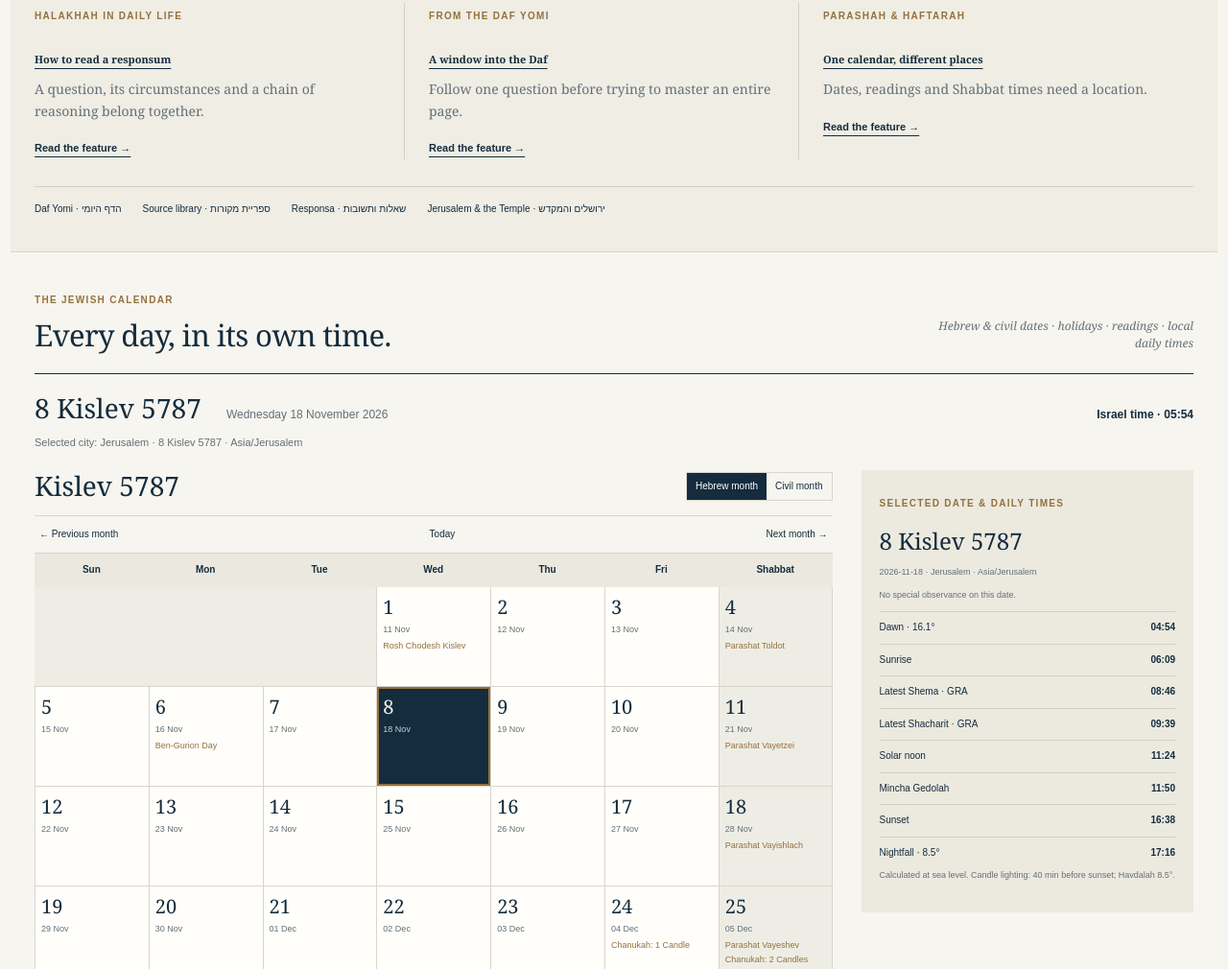
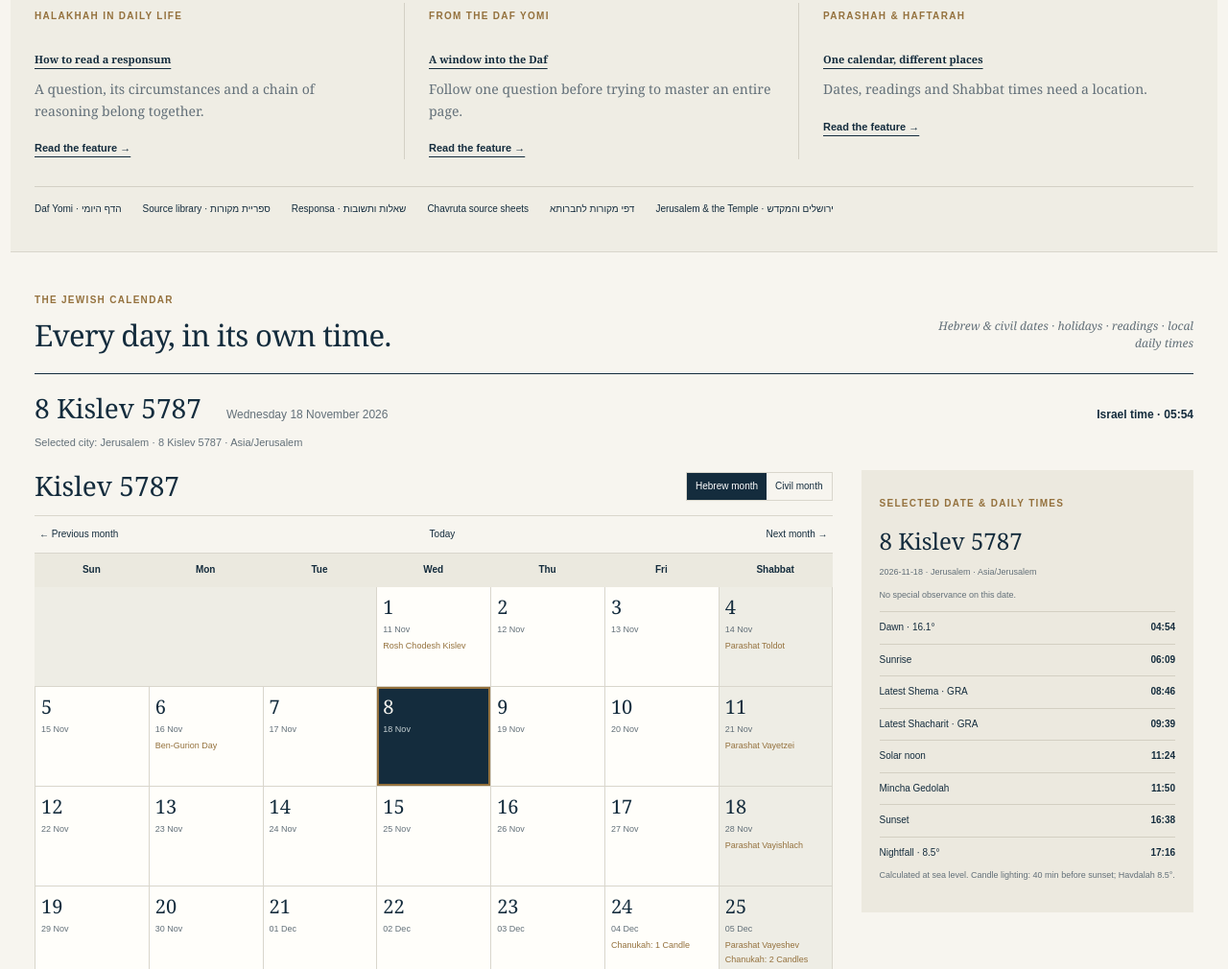
Before and after one commit to Moriahise/Moriah, a website: page web/index.html in a window 1280 px wide. Shown: the part 3459-4469 px from the top of the page at 96% size. Drawn offline with Linux system fonts and the light colour scheme; files that its build step writes are made by us from their sources; files whose address does not match are found by name.

Commit message:
Link both language editions of the chavruta sheets in the Beit Midrash

```diff
--- a/web/index.html
+++ b/web/index.html
@@ -29,7 +29,7 @@
 
 <section class="search-panel" id="search-panel" hidden><label for="search-input" data-i18n="searchLabel">Search headlines and the MORIAH library</label><div class="search-row"><input type="search" id="search-input" placeholder="Jerusalem, Torah, culture…" autocomplete="off"><button id="search-clear" class="outline-button" data-i18n="clear">Clear</button></div><p class="small" data-i18n="searchHint">Search uses displayed headlines and original-language titles. Hebrew vowel marks are ignored.</p></section>
 <section id="desk" class="content-section"><div class="section-heading"><div><span class="eyebrow gold" data-i18n="sourceDesk">THE SOURCE DESK</span><h2 data-i18n="newsHeading">Israel, the Jewish world & beyond</h2></div><span class="section-note" data-i18n="attribution">Dated reports. Named sources. A path to the original.</span></div><div class="filters"><label><span data-i18n="section">Section</span><select id="section-filter"></select></label><label><span data-i18n="source">Source</span><select id="source-filter"></select></label><label><span data-i18n="originalLanguage">Original language</span><select id="language-filter"><option value="all">All / הכול</option><option value="en">English</option><option value="he">עברית</option><option value="ar">العربية</option><option value="ru">Русский</option></select></label><span id="result-count" class="result-count" role="status"></span></div><p class="desk-note" data-i18n="deskNote">Automatically compiled from publisher feeds. Machine translations are labelled; the original headline is always available. Claims remain attributed to the linked publisher.</p><div id="news-grid" class="news-grid"></div><div class="load-row"><button id="load-more" class="outline-button" data-i18n="loadMore">More headlines</button></div></section>
-<section id="learning" class="content-section learning-section"><div class="section-heading"><div><span class="eyebrow gold" data-i18n="beitMidrash">THE BEIT MIDRASH</span><h2 data-i18n="learningTitle">A little learning. A lasting conversation.</h2></div><a href="https://moriahise.github.io/Shiurim/" target="_blank" rel="noopener noreferrer" class="text-link" data-i18n="openShiurim">Explore the Shiurim →</a></div><p id="daf-line" class="small"></p><div id="learning-cards" class="learning-grid"></div><div class="study-line"><a href="https://moriahise.github.io/Daf-Yomi/" target="_blank" rel="noopener noreferrer">Daf Yomi · הדף היומי</a><a href="https://moriahise.github.io/Shiurim/sources/" target="_blank" rel="noopener noreferrer">Source library · ספריית מקורות</a><a href="https://shekhina.org/" target="_blank" rel="noopener noreferrer">Responsa · שאלות ותשובות</a><a href="#minhal-mikdash">Jerusalem & the Temple · ירושלים והמקדש</a></div></section>
+<section id="learning" class="content-section learning-section"><div class="section-heading"><div><span class="eyebrow gold" data-i18n="beitMidrash">THE BEIT MIDRASH</span><h2 data-i18n="learningTitle">A little learning. A lasting conversation.</h2></div><a href="https://moriahise.github.io/Shiurim/" target="_blank" rel="noopener noreferrer" class="text-link" data-i18n="openShiurim">Explore the Shiurim →</a></div><p id="daf-line" class="small"></p><div id="learning-cards" class="learning-grid"></div><div class="study-line"><a href="https://moriahise.github.io/Daf-Yomi/" target="_blank" rel="noopener noreferrer">Daf Yomi · הדף היומי</a><a href="https://moriahise.github.io/Shiurim/sources/" target="_blank" rel="noopener noreferrer">Source library · ספריית מקורות</a><a href="https://shekhina.org/" target="_blank" rel="noopener noreferrer">Responsa · שאלות ותשובות</a><a href="https://shekhina.org/learn/en/" lang="en" hreflang="en">Chavruta source sheets</a><a href="https://shekhina.org/learn/he/" lang="he" dir="rtl" hreflang="he">דפי מקורות לחברותא</a><a href="#minhal-mikdash">Jerusalem & the Temple · ירושלים והמקדש</a></div></section>
 <section id="jewish-calendar" class="content-section jewish-calendar"><div class="section-heading"><div><span class="eyebrow gold" data-extra-label="calendarEyebrow">THE JEWISH CALENDAR</span><h2 data-extra-label="calendarTitle">Every day, in its own time.</h2></div><span class="section-note" data-extra-label="calendarNote">Hebrew & civil dates · holidays · readings · local daily times</span></div><div id="calendar-today" class="calendar-today"></div><p id="calendar-local-date" class="small"></p><div class="calendar-layout"><div class="month-board"><div class="calendar-toolbar"><h3 id="calendar-month-title"></h3><div id="calendar-mode" class="calendar-mode" role="group" aria-label="Calendar mode"></div></div><div id="calendar-actions" class="calendar-actions"></div><div id="calendar-weekdays" class="calendar-weekdays" role="row"></div><div id="calendar-grid" class="calendar-grid" aria-label="Month dates"></div></div><aside class="calendar-day-panel"><span class="eyebrow gold" data-extra-label="calendarDetail">Selected date & daily times</span><div id="calendar-selected"></div></aside></div><p class="calendar-credit"><span data-extra-label="calendarCredit">Calendar and times: Hebcal. The Hebrew date changes at local sunset. City settings also select Israel or Diaspora observance.</span> <a href="https://hebcal.github.io/api/core/" target="_blank" rel="noopener noreferrer">Hebcal · GPL-2.0 · source</a></p></section>
 <section id="daily-daf" class="content-section daily-daf-section"><div class="section-heading"><div><span class="eyebrow gold" data-extra-label="dafEyebrow">THE DAILY DAF</span><h2 data-extra-label="dafTitle">One daf. Every day.</h2></div><span class="section-note" data-extra-label="dafNote">Changes with the civil date in Israel. Open the actual daily study or choose another date.</span></div><div id="daf-current"></div></section>
 <section id="niggunim" class="content-section niggunim-section"><div class="section-heading"><div><span class="eyebrow gold" data-extra-label="musicEyebrow">THE NIGGUN ROOM</span><h2 data-extra-label="musicTitle">A melody. A playlist. A journey.</h2></div><span class="section-note" data-extra-label="musicNote">Nine collections, changing selections and series from your song library.</span></div><div class="music-layout"><div><div id="music-feature" class="music-feature"></div><div id="music-rotation" class="music-rotation"></div><div id="music-player" class="music-player" aria-live="polite"></div></div><div class="playlist-panel"><h3 id="music-playlist-title"></h3><ol id="music-playlist" class="music-playlist"></ol><div id="music-series" class="music-series"></div></div></div><div id="music-collections" class="music-collections"></div></section>
```
